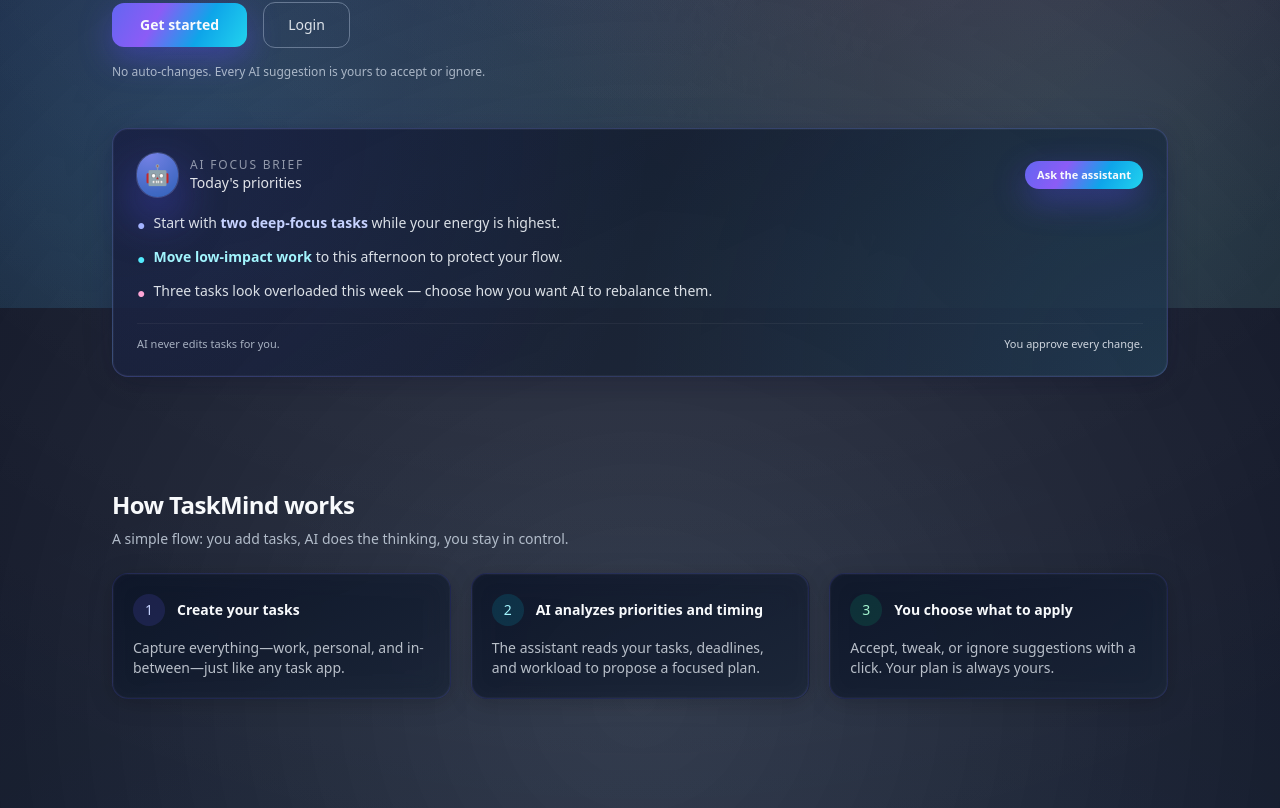
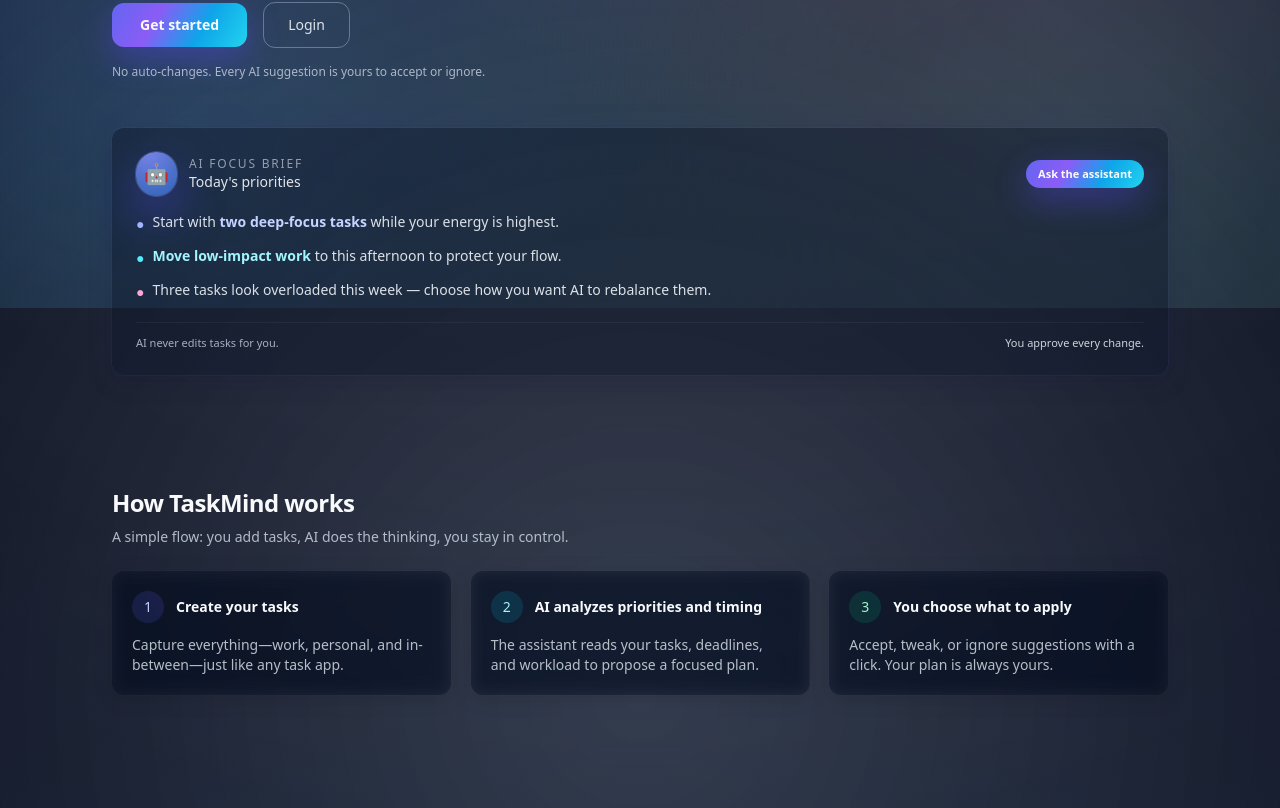
Before and after one commit to manjeet0505/taskmind, a Next.js app: page / in a window 1280 px wide. Shown: the part 492-1300 px from the top of the page. Built offline with nearby package versions, Linux system fonts and the light colour scheme.

Commit message:
ui changes

```diff
--- a/app/dashboard/layout.tsx
+++ b/app/dashboard/layout.tsx
@@ -24,7 +24,7 @@
         <Sidebar />
         <div className="flex-1 flex flex-col md:ml-60">
           <Topbar />
-          <main className="content-area mt-16 p-4 md:p-6 lg:p-8 max-w-7xl mx-auto w-full page-enter min-h-[calc(100vh-4rem)]">
+          <main className="mt-16 p-4 md:p-6 lg:p-8 max-w-7xl mx-auto w-full page-enter min-h-[calc(100vh-4rem)]">
             {children}
           </main>
         </div>
--- a/app/globals.css
+++ b/app/globals.css
@@ -77,26 +77,6 @@
 .fade-slide-up { animation: fade-slide-up 420ms cubic-bezier(.2,.9,.2,1) both; }
 .message-pop { animation: message-pop 240ms cubic-bezier(.2,.9,.2,1) both; }
 
-/* Glass-card: soft tint, subtle border, gentle blur */
-.glass-card {
-  background: linear-gradient(150deg, rgba(15,23,42,0.76), rgba(15,23,42,0.72));
-  border: 1px solid rgba(148, 163, 184, 0.45);
-  backdrop-filter: blur(8px);
-  -webkit-backdrop-filter: blur(8px);
-  border-radius: 16px;
-  box-shadow: 0 18px 45px rgba(15,23,42,0.45);
-}
-.glass-card-strong {
-  background:
-    radial-gradient(circle at 0% 0%, rgba(129, 140, 248, 0.45), transparent 55%),
-    radial-gradient(circle at 100% 100%, rgba(56, 189, 248, 0.42), transparent 55%),
-    linear-gradient(145deg, rgba(15,23,42,0.96), rgba(15,23,42,0.82));
-  border: 1px solid rgba(165, 180, 252, 0.85);
-  backdrop-filter: blur(10px);
-  border-radius: 16px;
-  box-shadow: 0 22px 55px rgba(15,23,42,0.75);
-}
-
 /* Gradient primary button */
 .gradient-btn {
   background: linear-gradient(120deg, #6366f1 0%, #8b5cf6 33%, #0ea5e9 66%, #22d3ee 100%);
@@ -146,69 +126,46 @@
   box-shadow: 0 0 20px rgba(99, 102, 241, 0.25);
 }
 
-/* ========== MAIN CONTENT AREA — same gradient family, reduced intensity ========== */
+/* ========== MAIN CONTENT AREA — transparent, let body background flow through ========== */
 .content-area {
-  background:
-    radial-gradient(ellipse 120% 80% at 20% 0%, rgba(99, 102, 241, 0.08), transparent 50%),
-    radial-gradient(ellipse 100% 60% at 80% 20%, rgba(139, 92, 246, 0.06), transparent 45%),
-    radial-gradient(ellipse 80% 70% at 50% 100%, rgba(56, 189, 248, 0.05), transparent 50%),
-    linear-gradient(180deg, rgba(15, 23, 42, 0.4) 0%, rgba(30, 41, 59, 0.35) 100%);
+  background: transparent;
   min-height: 100%;
 }
 
-/* ========== UNIFIED CARD SYSTEM — floating intelligent modules ========== */
+/* ========== UNIFIED CARD SYSTEM — translucent floating modules, no hard borders ========== */
 .glass-card {
-  background: linear-gradient(155deg, rgba(15, 23, 42, 0.82), rgba(30, 41, 59, 0.78));
-  border: 1px solid rgba(99, 102, 241, 0.18);
-  backdrop-filter: blur(12px);
-  -webkit-backdrop-filter: blur(12px);
-  border-radius: 16px;
-  box-shadow:
-    0 4px 24px rgba(0, 0, 0, 0.2),
-    0 0 0 1px rgba(255, 255, 255, 0.03) inset;
-  transition: border-color 0.2s ease, box-shadow 0.2s ease, transform 0.2s ease;
+  background: rgba(15, 23, 42, 0.35);
+  border: none;
+  backdrop-filter: blur(8px);
+  -webkit-backdrop-filter: blur(8px);
+  border-radius: 12px;
+  box-shadow: 0 4px 20px rgba(0, 0, 0, 0.15), 0 0 0 0.5px rgba(99, 102, 241, 0.08);
+  transition: background 0.2s ease, box-shadow 0.2s ease, transform 0.2s ease;
 }
 .glass-card:hover {
-  border-color: rgba(129, 140, 248, 0.28);
-  box-shadow:
-    0 8px 32px rgba(0, 0, 0, 0.25),
-    0 0 24px rgba(99, 102, 241, 0.08),
-    0 0 0 1px rgba(255, 255, 255, 0.04) inset;
+  background: rgba(15, 23, 42, 0.42);
+  box-shadow: 0 6px 28px rgba(0, 0, 0, 0.18), 0 0 0 0.5px rgba(129, 140, 248, 0.12), 0 0 20px rgba(99, 102, 241, 0.06);
 }
 
 .glass-card-strong {
-  background:
-    radial-gradient(circle at 0% 0%, rgba(99, 102, 241, 0.12), transparent 50%),
-    radial-gradient(circle at 100% 100%, rgba(56, 189, 248, 0.1), transparent 50%),
-    linear-gradient(155deg, rgba(15, 23, 42, 0.88), rgba(30, 41, 59, 0.84));
-  border: 1px solid rgba(129, 140, 248, 0.25);
-  backdrop-filter: blur(14px);
-  -webkit-backdrop-filter: blur(14px);
-  border-radius: 16px;
-  box-shadow:
-    0 6px 28px rgba(0, 0, 0, 0.22),
-    0 0 0 1px rgba(255, 255, 255, 0.04) inset,
-    0 0 40px rgba(99, 102, 241, 0.06);
-  transition: border-color 0.2s ease, box-shadow 0.2s ease;
+  background: rgba(15, 23, 42, 0.45);
+  border: none;
+  backdrop-filter: blur(10px);
+  -webkit-backdrop-filter: blur(10px);
+  border-radius: 12px;
+  box-shadow: 0 6px 24px rgba(0, 0, 0, 0.18), 0 0 0 0.5px rgba(129, 140, 248, 0.12), 0 0 30px rgba(99, 102, 241, 0.08);
+  transition: background 0.2s ease, box-shadow 0.2s ease;
 }
 .glass-card-strong:hover {
-  border-color: rgba(129, 140, 248, 0.35);
-  box-shadow:
-    0 10px 36px rgba(0, 0, 0, 0.28),
-    0 0 32px rgba(99, 102, 241, 0.1),
-    0 0 0 1px rgba(255, 255, 255, 0.05) inset;
+  background: rgba(15, 23, 42, 0.52);
+  box-shadow: 0 8px 32px rgba(0, 0, 0, 0.2), 0 0 0 0.5px rgba(129, 140, 248, 0.18), 0 0 40px rgba(99, 102, 241, 0.1);
 }
 
 .card-hover {
-  transition: transform 0.2s ease, box-shadow 0.2s ease, border-color 0.2s ease;
+  transition: transform 0.2s ease, box-shadow 0.2s ease, background 0.2s ease;
 }
 .card-hover:hover {
-  transform: translateY(-2px);
-  box-shadow:
-    0 12px 40px rgba(0, 0, 0, 0.28),
-    0 0 28px rgba(99, 102, 241, 0.1),
-    0 0 0 1px rgba(255, 255, 255, 0.05) inset;
-  border-color: rgba(129, 140, 248, 0.3);
+  transform: translateY(-1px);
 }
 
 /* CTA glow for primary actions (e.g. Add Task) */
--- a/components/AIAssistant.tsx
+++ b/components/AIAssistant.tsx
@@ -193,7 +193,6 @@
   }
   return (
     <div className="space-y-6">
-
       {/* Compact header for the AI column */}
       <div className="mb-2">
         <h4 className="text-slate-50 font-semibold">Assistant</h4>
--- a/components/TaskList.tsx
+++ b/components/TaskList.tsx
@@ -77,7 +77,7 @@
 
   if (tasks.length === 0) {
     return (
-      <div className="text-center py-12 px-6 rounded-xl glass-card border border-slate-700/50 bg-slate-900/30">
+      <div className="text-center py-12 px-6 glass-card card-hover">
         <p className="text-slate-50 font-medium mb-2">You don&apos;t have any tasks yet.</p>
         <p className="text-slate-300 text-sm max-w-sm mx-auto mb-6">
           Tasks are where you capture what matters. Add one and let AI help you prioritize and plan your day.
@@ -99,7 +99,7 @@
       {tasks.map((task) => (
         <div
           key={task.id}
-          className={`p-5 rounded-xl glass-card card-hover`}
+          className="p-5 glass-card card-hover"
         >
           <div className="flex items-start justify-between mb-4">
             <div className="flex items-start gap-4 flex-1">
--- a/components/TaskStats.tsx
+++ b/components/TaskStats.tsx
@@ -57,7 +57,7 @@
       {stats.map((stat, index) => (
         <div
           key={index}
-          className="p-5 rounded-2xl glass-card card-hover border border-indigo-500/15"
+          className="p-5 glass-card card-hover"
         >
           <div className="flex items-center justify-between mb-3">
             <span className="text-2xl stat-icon-glow">{stat.icon}</span>
--- a/components/layout/Sidebar.tsx
+++ b/components/layout/Sidebar.tsx
@@ -37,8 +37,8 @@
 
   return (
     <aside className="fixed left-0 top-0 h-screen w-60 z-30 hidden md:flex flex-col justify-between p-4">
-      {/* Unified glass background matching navbar */}
-      <div className="absolute inset-0 bg-gradient-to-br from-slate-900/95 via-indigo-950/90 to-slate-900/95 backdrop-blur-xl border-r border-indigo-500/20 shadow-[0_0_60px_rgba(79,70,229,0.15)]" />
+      {/* Unified glass background matching navbar — blends into page */}
+      <div className="absolute inset-0 bg-linear-to-br from-slate-900/85 via-indigo-950/80 to-slate-900/85 backdrop-blur-xl border-r border-indigo-500/10 shadow-[0_0_40px_rgba(79,70,229,0.1)]" />
 
       {/* Subtle animated gradient overlay */}
       <div className="absolute inset-0 opacity-30 pointer-events-none">
--- a/components/layout/Topbar.tsx
+++ b/components/layout/Topbar.tsx
@@ -5,8 +5,8 @@
 export default function Topbar() {
   return (
     <header className="fixed top-0 left-0 md:left-60 right-0 h-16 z-20 flex items-center justify-between px-4 md:px-6 py-0">
-      {/* Unified glass background matching sidebar */}
-      <div className="absolute inset-0 bg-gradient-to-br from-slate-900/95 via-indigo-950/90 to-slate-900/95 backdrop-blur-xl border-b border-indigo-500/20 shadow-[0_4px_30px_rgba(79,70,229,0.15)]" />
+      {/* Unified glass background matching sidebar — blends into page */}
+      <div className="absolute inset-0 bg-linear-to-br from-slate-900/85 via-indigo-950/80 to-slate-900/85 backdrop-blur-xl border-b border-indigo-500/10 shadow-[0_2px_20px_rgba(79,70,229,0.1)]" />
 
       {/* Subtle animated gradient overlay */}
       <div className="absolute inset-0 opacity-30 pointer-events-none">
```
Also changed, not shown: app/dashboard/ai-settings/page.tsx (+11 -11 lines), app/dashboard/page.tsx (+4 -4 lines), components/WeeklySummary.tsx (+46 -15 lines), components/profile/ProfileClient.tsx (+5 -5 lines).
